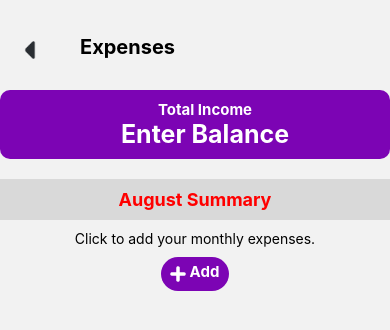
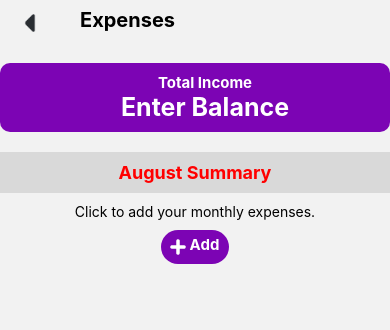
Before and after one commit to Chifrica/Financio, a React Native app: screen /Expenses in a window 390 px wide. Shown: the top 330 px of the page. Built offline with nearby package versions, Linux system fonts and the light colour scheme.

Commit message:
My second commit

```diff
--- a/src/frontend/finance/expenses/style.js
+++ b/src/frontend/finance/expenses/style.js
@@ -3,7 +3,7 @@ import { StyleSheet } from "react-native";
 const style = StyleSheet.create({
     container: {
         flex: 1,
-        marginTop: 30
+        marginTop: 3
     },
 
     topName: {
--- a/src/frontend/finance/style.js
+++ b/src/frontend/finance/style.js
@@ -4,7 +4,7 @@ const style = StyleSheet.create({
     container: {
         flex: 1,
         padding: 20,
-        marginTop: 20,
+        marginTop: 3,
     },
 
     topName: {
--- a/src/frontend/home/style.js
+++ b/src/frontend/home/style.js
@@ -4,7 +4,7 @@ const style = StyleSheet.create({
     container: {
         flex: 1,
         padding: 20,
-        marginTop: 20,
+        marginTop: 3,
     },
 
     profileHeader: {
--- a/src/frontend/investment/style.js
+++ b/src/frontend/investment/style.js
@@ -4,7 +4,7 @@ const style = StyleSheet.create({
     container: {
         flex: 1,
         padding: 20,
-        marginTop: 20,
+        marginTop: 3,
     },
 
     img: {
--- a/src/frontend/investment/style2.js
+++ b/src/frontend/investment/style2.js
@@ -4,7 +4,7 @@ const style2 = StyleSheet.create({
     container: {
         flex: 1,
         padding: 20,
-        marginTop: 20,
+        marginTop: 3,
     },
 
     topName: {
--- a/src/frontend/investment/stylesAddBankAccount.js
+++ b/src/frontend/investment/stylesAddBankAccount.js
@@ -4,7 +4,7 @@ const style = StyleSheet.create({
     container: {
         flex: 1,
         padding: 20,
-        marginTop: 20,
+        marginTop: 3,
     },
 
     topName: {
--- a/src/frontend/login/style.js
+++ b/src/frontend/login/style.js
@@ -4,7 +4,7 @@ const style = StyleSheet.create({
     container: {
         flex: 1,
         alignItems: 'center',
-        padding: 20,
+        padding: 10,
         backgroundColor: '#fff',
     },
 
--- a/src/frontend/profile/style.js
+++ b/src/frontend/profile/style.js
@@ -3,7 +3,6 @@ import { StyleSheet } from "react-native";
 const style = StyleSheet.create({
     container: {
         flex: 1,
-        marginTop: 10,
         padding: 10
     },
 
@@ -18,7 +17,7 @@ const style = StyleSheet.create({
         textAlign: 'center',
         fontWeight: 'bold',
         fontSize: 20,
-        marginTop: 20
+        marginTop: 3
     },
 
     topImage: {
--- a/src/frontend/savings/style.js
+++ b/src/frontend/savings/style.js
@@ -3,7 +3,7 @@ import { StyleSheet } from "react-native";
 const style = StyleSheet.create({
     container: {
         flex: 1,
-        marginTop: 30
+        marginTop: 0
     },
 
     topView: {
@@ -15,7 +15,7 @@ const style = StyleSheet.create({
 
     topViewImg: {
         resizeMode: 'contain',
-        marginTop: 10,
+        marginTop: 0,
         height: 80
     },
 
--- a/src/frontend/signup/style.js
+++ b/src/frontend/signup/style.js
@@ -12,7 +12,7 @@ const style = StyleSheet.create({
         justifyContent: 'flex-end',
         fontSize: 25,
         fontWeight: 'bold',
-        marginTop: 20,
+        marginTop: 8,
         marginBottom: 10,
         left: 115,
         backgroundColor: '#7C04B4',
```
